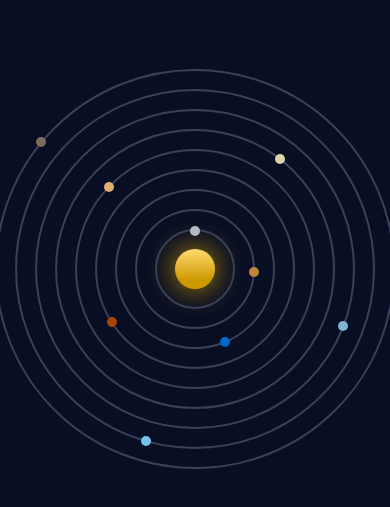
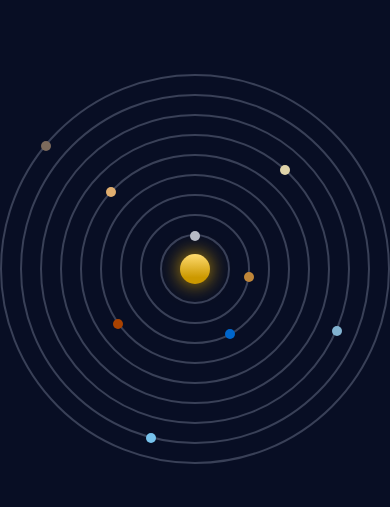
Before and after one commit to eduardo2382/projeto-sistema-solar, a plain HTML site: page index.html in a window 390 px wide. Shown: the part 297-804 px from the top of the page. Drawn offline with Linux system fonts and the light colour scheme.

Commit message:
Update style.css

```diff
--- a/styles/style.css
+++ b/styles/style.css
@@ -278,94 +278,94 @@ span{
     }
 
     #sol span{
-        width: 40px;
-        height: 40px;
-        box-shadow: 0px 0px 30px #c90;
+        width: 30px;
+        height: 30px;
+        box-shadow: 0px 0px 20px #c90;
     }
 
     #mercurio{
-        width: 80px;
-        height: 80px;
+        width: 70px;
+        height: 70px;
     }
 
     #venus span{
-        left: 117px;
+        left: 107px;
         top: 61px;
     }
 
     #venus{
-        width: 120px;
-        height: 120px;
+        width: 110px;
+        height: 110px;
     }
 
     #terra span{
         left: 108px;
-        top: 151px;
+        top: 138px;
     }
 
     #terra{
-        width: 160px;
-        height: 160px;
+        width: 150px;
+        height: 150px;
     }
 
     #marte span{
-        left: 15px;
-        top: 151px;
+        left: 16px;
+        top: 148px;
     }
 
     #marte{
-        width: 200px;
-        height: 200px;
+        width: 190px;
+        height: 190px;
     }
 
     #jupiter span{
-        left: 32px;
+        left: 29px;
         top: 36px;
     }
 
     #jupiter{
-        width: 240px;
-        height: 240px;
+        width: 230px;
+        height: 230px;
     }
 
     #saturno span{
         left: 223px;
-        top: 28px;
+        top: 34px;
     }
 
     #saturno{
-        width: 280px;
-        height: 280px;
+        width: 270px;
+        height: 270px;
     }
 
     #urano span{
-        left: 306px;
+        left: 295px;
         top: 215px;
     }
 
     #urano{
-        width: 320px;
-        height: 320px;
+        width: 310px;
+        height: 310px;
     }
 
     #netuno span{
         left: 129px;
-        top: 350px;
+        top: 342px;
     }
 
     #netuno{
-        width: 360px;
-        height: 360px;
+        width: 350px;
+        height: 350px;
     }
 
     #plutao span{
         left: 44px;
-        top: 71px;
+        top: 70px;
     }
 
     #plutao{
-        width: 400px;
-        height: 400px;
+        width: 390px;
+        height: 390px;
     }
 
 }
```
